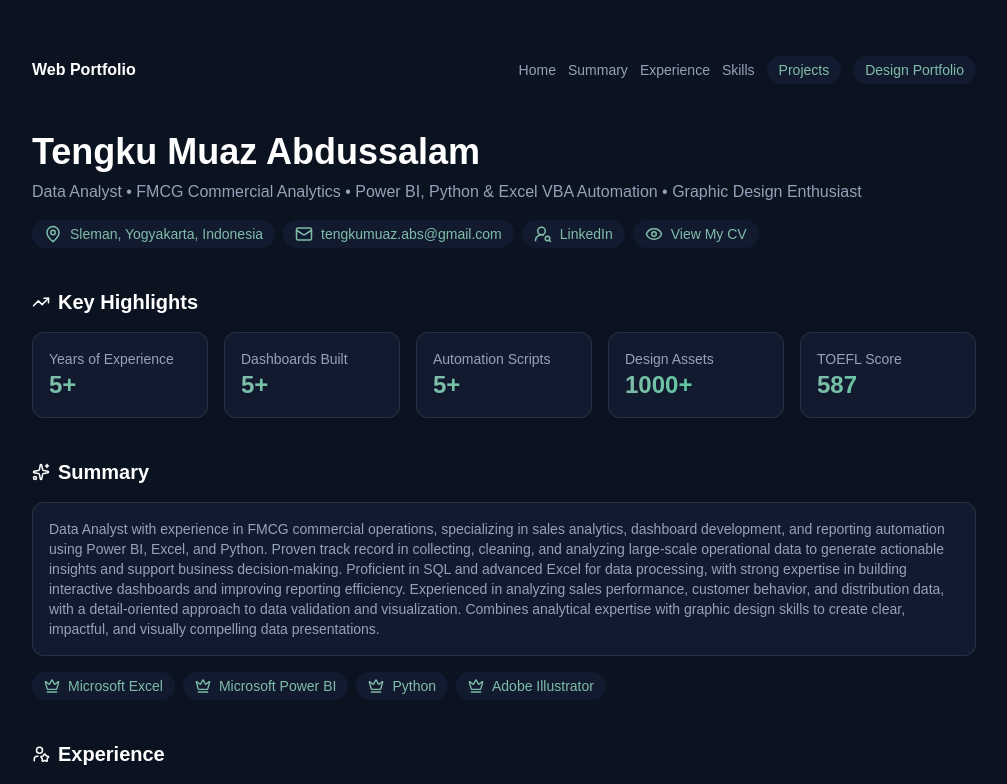
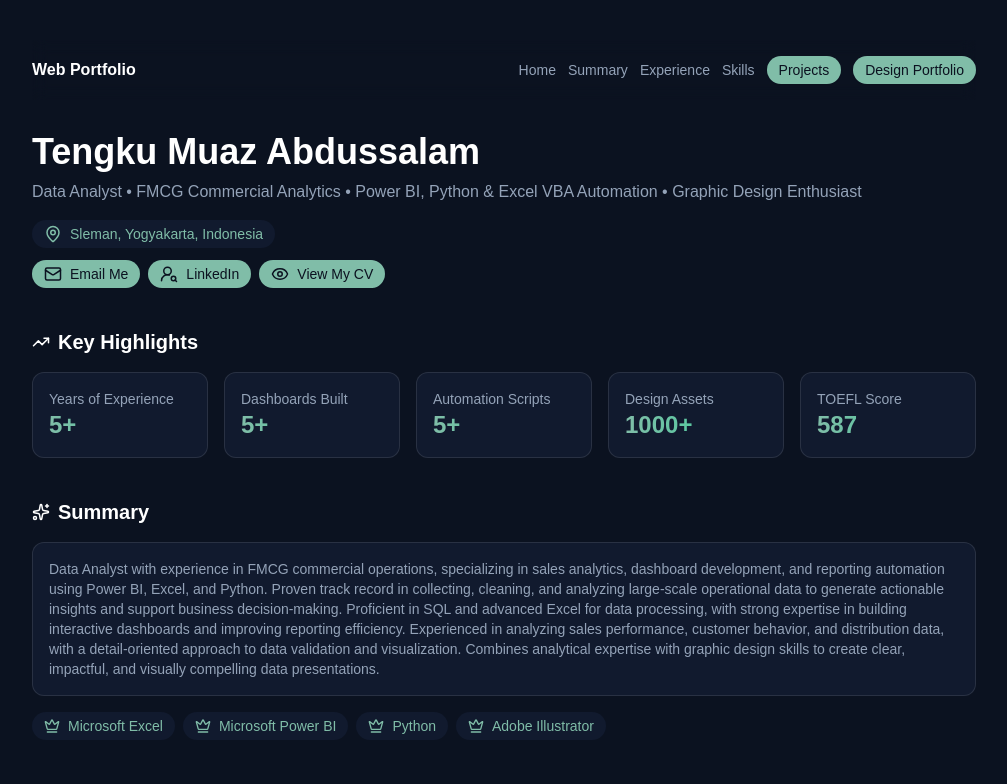
Before and after one commit to tengkumuazabs/web-portfolio, a React app: page / in a window 1280 px wide. Shown: the top 784 px of the page, without its empty margins (136-1143 px from the left). Built offline with nearby package versions, Linux system fonts and the light colour scheme; the HTML template or start-up script is replaced by a standard one.

Commit message:
updated code

```diff
--- a/src/components/Hero.jsx
+++ b/src/components/Hero.jsx
@@ -21,27 +21,29 @@ export default function Hero() {
         Data Analyst • FMCG Commercial Analytics • Power BI, Python & Excel VBA Automation • Graphic Design Enthusiast
       </p>
 
-      {/* Location + Contacts (inline) */}
-      <div className="mt-4 flex flex-wrap items-center gap-2">
-
-        <div className="px-3 py-1 bg-card rounded-full text-sm text-accent flex items-center gap-2">
+      {/* Location */}
+      <div className="mt-4">
+        <div className="px-3 py-1 bg-card rounded-full text-sm text-accent flex items-center gap-2 w-fit">
           <MapPin size={18} />
           Sleman, Yogyakarta, Indonesia
         </div>
 
+        {/* Buttons */}
+        <div className="mt-3 flex flex-wrap items-center gap-2">
+
           <a
             href="mailto:tengkumuaz.abs@gmail.com"
-          className="px-3 py-1 bg-card rounded-full text-sm text-accent flex items-center gap-2 hover:bg-white/5 transition-colors cursor-pointer"
+            className="px-3 py-1 rounded-full text-sm flex items-center gap-2 bg-accent text-bg font-normal hover:bg-accent/80 transition-colors cursor-pointer shadow-sm"
           >
             <Mail size={18} />
-          tengkumuaz.abs@gmail.com
+            Email Me
           </a>
 
           <a
             href="https://linkedin.com/in/tengku-muaz-abdussalam"
             target="_blank"
             rel="noopener noreferrer"
-          className="px-3 py-1 bg-card rounded-full text-sm text-accent flex items-center gap-2 hover:bg-white/5 transition-colors cursor-pointer"
+            className="px-3 py-1 rounded-full text-sm flex items-center gap-2 bg-accent text-bg font-normal hover:bg-accent/80 transition-colors cursor-pointer shadow-sm"
           >
             <UserRoundSearch size={18} />
             LinkedIn
@@ -51,12 +53,13 @@ export default function Hero() {
             href="https://drive.google.com/file/d/1tyar09aAalvsmWSlkuKXKo1aVTkVdAkB/view?usp=drive_link"
             target="_blank"
             rel="noopener noreferrer"
-          className="px-3 py-1 bg-card rounded-full text-sm text-accent flex items-center gap-2 hover:bg-white/5 transition-colors cursor-pointer"
+            className="px-3 py-1 rounded-full text-sm flex items-center gap-2 bg-accent text-bg font-normal hover:bg-accent/80 transition-colors cursor-pointer shadow-sm"
           >
             <Eye size={18} />
             View My CV
           </a>
 
+        </div>
       </div>
 
       {/* CV Download Link */}
--- a/src/components/Navbar.jsx
+++ b/src/components/Navbar.jsx
@@ -38,14 +38,14 @@ export default function Navbar() {
           {/* Highlighted pills */}
           <a
             href="#projects"
-            className="px-3 py-1 bg-card rounded-full text-sm text-accent flex items-center justify-center hover:bg-white/5 transition"
+            className="px-3 py-1 rounded-full text-sm flex items-center gap-2 bg-accent text-bg font-normal hover:bg-accent/80 transition-colors cursor-pointer shadow-sm"
           >
             Projects
           </a>
 
           <a
             href="#graphic-design"
-            className="px-3 py-1 bg-card rounded-full text-sm text-accent flex items-center justify-center hover:bg-white/5 transition"
+            className="px-3 py-1 rounded-full text-sm flex items-center gap-2 bg-accent text-bg font-normal hover:bg-accent/80 transition-colors cursor-pointer shadow-sm"
           >
             Design Portfolio
           </a>
```
Lines whose indentation alone changed are shown as unchanged.
